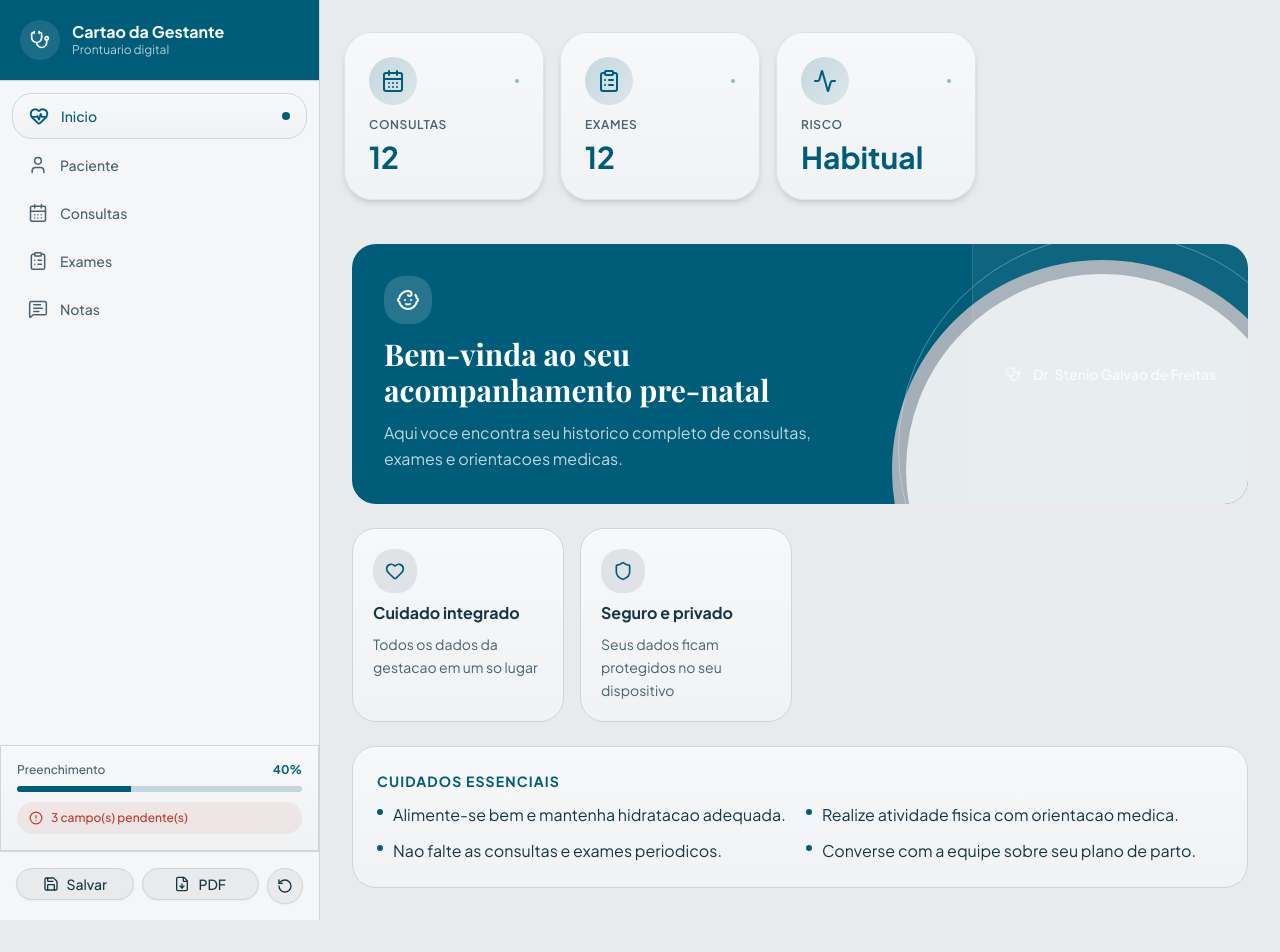
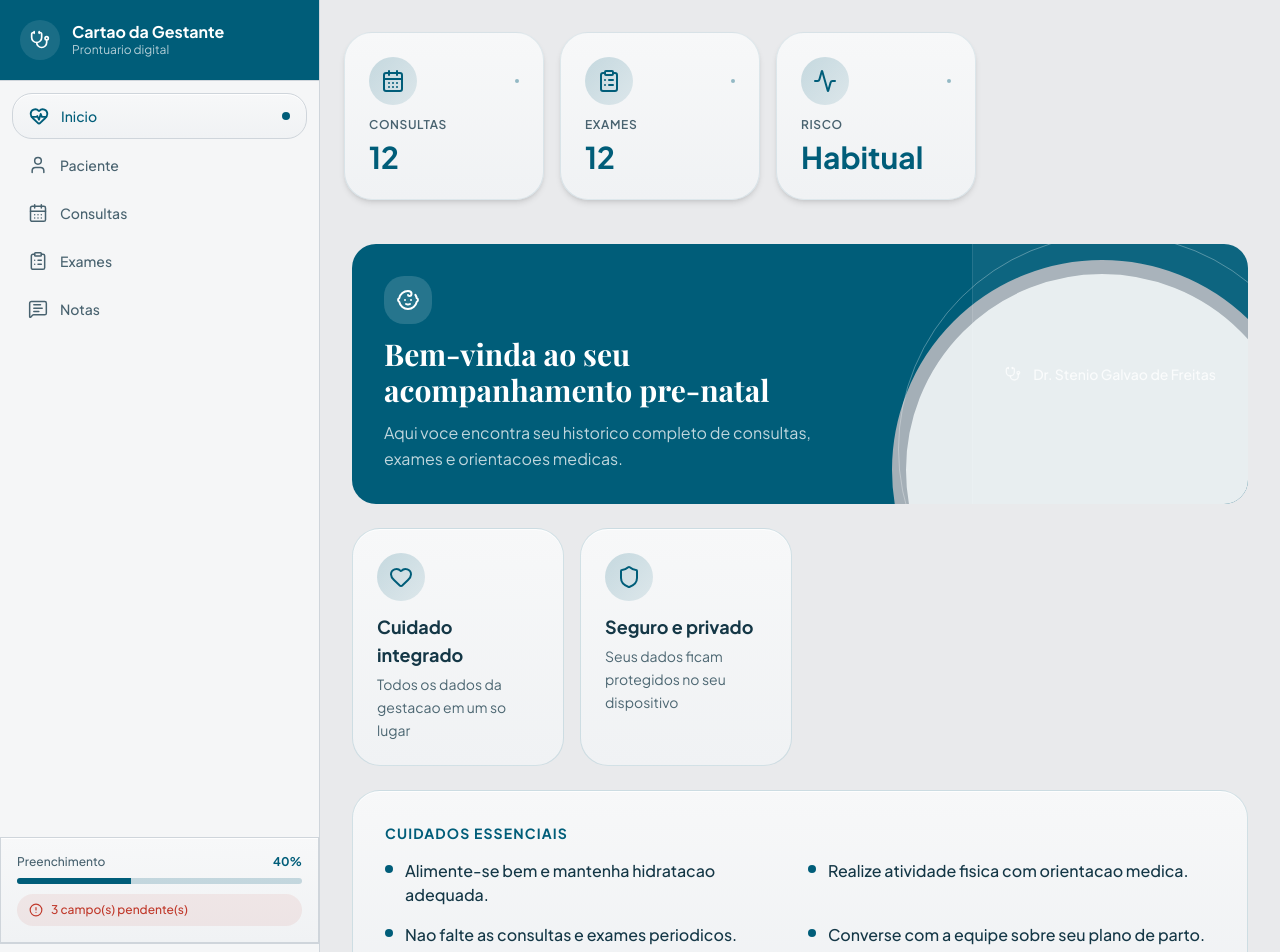
Before and after one commit to rutherlesdev/cartao, a Next.js app: page / in a window 1280 px wide. Shown: the top 952 px of the page. Before the commit the page ends 920 px from the top, so only its background shows below. Built offline with nearby package versions, Linux system fonts and the light colour scheme; a web font is replaced by a local one.

Commit message:
style: enhance central feature cards' readability and design
Improve text contrast, gradient icons, spacing, and subtle borders/hover effects.

```diff
--- a/src/components/section-capa.tsx
+++ b/src/components/section-capa.tsx
@@ -48,31 +48,33 @@ export function SectionCapa() {
         ].map(({ icon: Icon, title, desc }) => (
           <div
             key={title}
-            className="afetus-paper flex flex-col gap-2 rounded-2xl p-4 lg:p-5"
+            className="afetus-paper flex flex-col gap-3 rounded-3xl p-5 lg:p-6 border border-primary/15 hover:border-primary/30 hover:shadow-md transition-all duration-200"
           >
-            <div className="flex h-9 w-9 items-center justify-center rounded-xl bg-accent lg:h-11 lg:w-11">
-              <Icon className="h-4 w-4 text-accent-foreground lg:h-5 lg:w-5" />
+            <div className="flex h-10 w-10 items-center justify-center rounded-2xl bg-gradient-to-br from-primary/20 to-primary/10 lg:h-12 lg:w-12">
+              <Icon className="h-5 w-5 text-primary lg:h-6 lg:w-6" />
             </div>
-            <p className="text-sm font-bold text-foreground lg:text-base">{title}</p>
-            <p className="text-xs leading-relaxed text-muted-foreground lg:text-sm">{desc}</p>
+            <div className="flex-1">
+              <p className="text-base font-bold text-foreground lg:text-lg mb-1">{title}</p>
+              <p className="text-xs leading-relaxed text-foreground/75 lg:text-sm">{desc}</p>
+            </div>
           </div>
         ))}
       </div>
 
       {/* Tips */}
-      <div className="afetus-paper rounded-2xl p-5 lg:p-6">
-        <p className="afetus-section-title mb-3 lg:text-sm">
+      <div className="afetus-paper rounded-3xl p-6 lg:p-8 border border-primary/15">
+        <p className="afetus-section-title mb-4 lg:text-sm text-primary">
           Cuidados essenciais
         </p>
-        <ul className="flex flex-col gap-2.5 lg:grid lg:grid-cols-2 lg:gap-3">
+        <ul className="flex flex-col gap-3 lg:grid lg:grid-cols-2 lg:gap-4">
           {[
             "Alimente-se bem e mantenha hidratacao adequada.",
             "Realize atividade fisica com orientacao medica.",
             "Nao falte as consultas e exames periodicos.",
             "Converse com a equipe sobre seu plano de parto.",
           ].map((tip) => (
-            <li key={tip} className="flex items-start gap-2.5 text-sm text-foreground lg:text-base">
-              <div className="mt-1.5 h-1.5 w-1.5 shrink-0 rounded-full bg-primary" />
+            <li key={tip} className="flex items-start gap-3 text-sm text-foreground font-medium lg:text-base">
+              <div className="mt-1.5 h-2 w-2 shrink-0 rounded-full bg-primary" />
               {tip}
             </li>
           ))}
```
